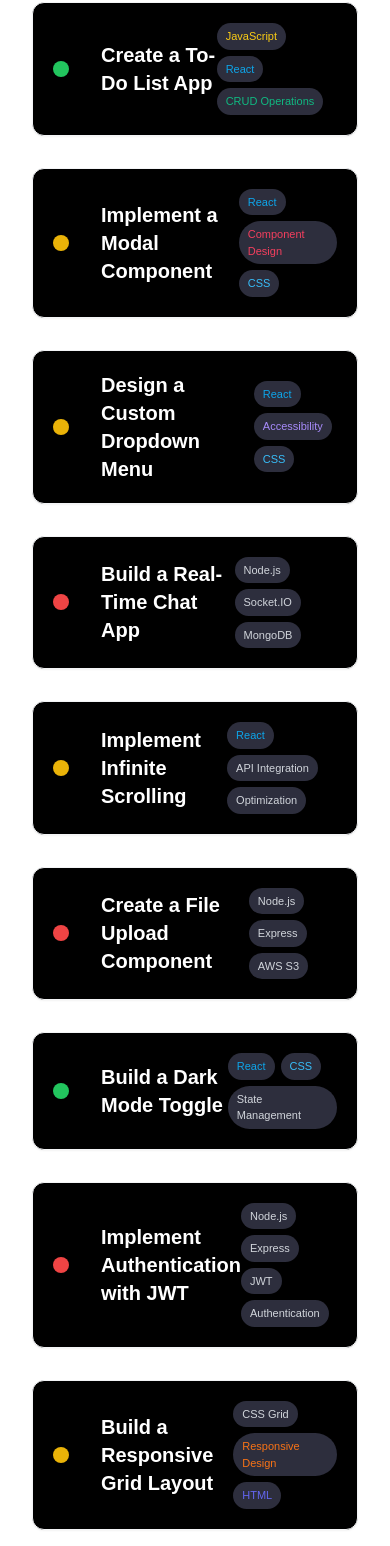
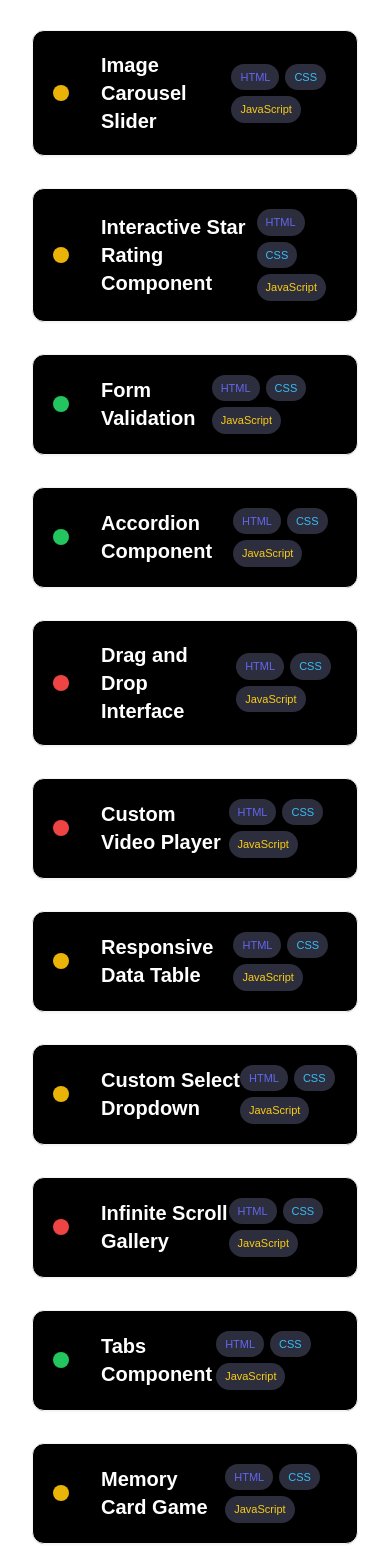
Before and after one commit to dkgulia/DevCode, a Next.js app: page /problems in a window 390 px wide. Shown: the part 332-1878 px from the top of the page. Built offline with nearby package versions, Linux system fonts and the light colour scheme.

Commit message:
responsive

```diff
--- a/src/app/problems/[id]/page.tsx
+++ b/src/app/problems/[id]/page.tsx
@@ -79,10 +79,10 @@ const ProblemPage: React.FC = () => {
   return (
     <div className="h-screen flex flex-col bg-gray-50">
       {/* Header */}
-      <header className="bg-white border-b">
-        <div className="container mx-auto px-6">
-          <div className="py-4 flex items-center justify-between">
-            <h1 className="text-xl font-bold">{problem.title}</h1>
+      <header className="border-b bg-white">
+        <div className="container ">
+          <div className=" text-black py-4 flex items-center justify-between">
+            <h1 className="text-xl text font-bold">{problem.title}</h1>
             <span
               className={`px-3 py-1 rounded-full text-sm font-medium ${
                 difficultyColors[problem.difficulty]
@@ -97,7 +97,7 @@ const ProblemPage: React.FC = () => {
       {/* Main Content */}
       <div className="flex-1 grid grid-cols-2 gap-6 p-6">
         {/* Editor Section */}
-        <div className="bg-white rounded-lg shadow-sm overflow-hidden p-4">
+        <div className="bg-black rounded-lg shadow-sm overflow-hidden p-4">
           <CodeEditor onCodeCompile={handleCodeCompile} />
         </div>
 
--- a/src/constants/problems.ts
+++ b/src/constants/problems.ts
@@ -1,100 +1,108 @@
+import { Problem, DifficultyLevel } from '@/types/problem';
 
-import { Problem, DifficultyLevel } from '@/types/problem';
-export const problems:Problem[] = [
+export const problems: Problem[] = [
   {
     id: '1',
-      title: 'Build a Responsive Navbar',
-      difficulty: 'Easy'as DifficultyLevel,
-      tags: ['HTML', 'CSS', 'Responsive Design'],
-      description: 'Create a responsive navigation bar that works well on both desktop and mobile devices. Implement a hamburger menu for mobile screens.',
-      example: 'Input: None. Output: A responsive navbar with a hamburger menu on small screens.',
+    title: 'Build a Responsive Navigation Menu',
+    difficulty: 'Easy' as DifficultyLevel,
+    tags: ['HTML', 'CSS', 'JavaScript'],
+    description: 'Create a navigation menu that transforms into a hamburger menu on mobile devices. The menu should smoothly animate when opening and closing.',
+    example: 'Input: Screen resize or hamburger click. Output: Smooth transition between desktop and mobile menu layouts.',
   },
   {
     id: '2',
-      title: 'Create a To-Do List App',
-      difficulty: 'Easy'as DifficultyLevel,
-      tags: ['JavaScript', 'React', 'CRUD Operations'],
-      description: 'Build a simple to-do list application with the ability to add, delete, and mark tasks as completed. Use React for the frontend.',
-      example: 'Input: User inputs a task and clicks "Add". Output: Task appears in the list, and users can mark it as completed or delete it.',
+    title: 'Image Carousel Slider',
+    difficulty: 'Medium' as DifficultyLevel,
+    tags: ['HTML', 'CSS', 'JavaScript'],
+    description: 'Build an image carousel that allows users to slide through multiple images. Include previous/next buttons and automatic sliding functionality.',
+    example: 'Input: Click navigation or wait for auto-slide. Output: Smooth transition between images with proper controls.',
   },
   {
     id: '3',
-      title: 'Implement a Modal Component',
-      difficulty: 'Medium'as DifficultyLevel,
-      tags: ['React', 'Component Design', 'CSS'],
-      description: 'Create a reusable modal component in React that can be used for showing content or forms in a pop-up style.',
-      example: 'Input: A button triggers the modal to open. Output: A modal appears with content and a close button.',
+    title: 'Interactive Star Rating Component',
+    difficulty: 'Medium' as DifficultyLevel,
+    tags: ['HTML', 'CSS', 'JavaScript'],
+    description: 'Create an interactive star rating component where users can hover and click to rate. Include half-star support, hover effects, and the ability to display both interactive and read-only versions. Stars should smoothly fill with color and provide visual feedback.',
+    example: 'Input: User hovers over the third star. Output: First three stars highlight. On click, rating is set. Component can also display existing ratings in read-only mode.',
   },
   {
     id: '4',
-      title: 'Design a Custom Dropdown Menu',
-      difficulty: 'Medium'as DifficultyLevel,
-      tags: ['React', 'Accessibility', 'CSS'],
-      description: 'Create a custom dropdown menu that is accessible and works on both desktop and mobile. The dropdown should be keyboard accessible and usable with a screen reader.',
-      example: 'Input: A user clicks a button to open the dropdown menu. Output: The dropdown appears with selectable options.',
+    title: 'Form Validation',
+    difficulty: 'Easy' as DifficultyLevel,
+    tags: ['HTML', 'CSS', 'JavaScript'],
+    description: 'Implement client-side form validation for a registration form. Validate email format, password strength, and matching password confirmation.',
+    example: 'Input: User enters invalid email. Output: Real-time feedback showing validation errors.',
   },
   {
     id: '5',
-      title: 'Build a Real-Time Chat App',
-      difficulty: 'Hard'as DifficultyLevel,
-      tags: ['Node.js', 'Socket.IO', 'MongoDB'],
-      description: 'Create a real-time chat application where users can send and receive messages instantly. Use Socket.IO for real-time communication and MongoDB to store the messages.',
-      example: 'Input: User sends a message in the chat window. Output: Message appears in real-time in the chat interface for all users.',
+    title: 'Accordion Component',
+    difficulty: 'Easy' as DifficultyLevel,
+    tags: ['HTML', 'CSS', 'JavaScript'],
+    description: 'Create an accordion component that expands/collapses content sections. Include smooth animations and proper accessibility attributes.',
+    example: 'Input: Click on accordion header. Output: Content panel smoothly expands or collapses.',
   },
   {
     id: '6',
-      title: 'Implement Infinite Scrolling',
-      difficulty: 'Medium'as DifficultyLevel,
-      tags: ['React', 'API Integration', 'Optimization'],
-      description: 'Implement infinite scrolling where new data is loaded automatically as the user scrolls down the page. This can be used for displaying lists, articles, or images.',
-      example: 'Input: User scrolls down the page. Output: New data is fetched and appended to the existing list as the user reaches the bottom.',
+    title: 'Drag and Drop Interface',
+    difficulty: 'Hard' as DifficultyLevel,
+    tags: ['HTML', 'CSS', 'JavaScript'],
+    description: 'Build a drag and drop interface where users can reorder items in a list. Include visual feedback during dragging and smooth animations.',
+    example: 'Input: User drags an item to a new position. Output: List reorders with smooth animation.',
   },
   {
     id: '7',
-      title: 'Create a File Upload Component',
-      difficulty: 'Hard'as DifficultyLevel,
-      tags: ['Node.js', 'Express', 'AWS S3'],
-      description: 'Build a file upload component where users can upload files to a server, and the files are stored in an AWS S3 bucket. Use Express.js for the backend and AWS SDK for integration.',
-      example: 'Input: User selects a file to upload. Output: The file is uploaded to the server and stored in AWS S3.',
+    title: 'Custom Video Player',
+    difficulty: 'Hard' as DifficultyLevel,
+    tags: ['HTML', 'CSS', 'JavaScript'],
+    description: 'Create a custom video player with play/pause, volume control, progress bar, and fullscreen functionality. Style all controls consistently.',
+    example: 'Input: User interacts with video controls. Output: Video player responds accordingly with visual feedback.',
   },
   {
     id: '8',
-      title: 'Build a Dark Mode Toggle',
-      difficulty: 'Easy'as DifficultyLevel,
-      tags: ['React', 'CSS', 'State Management'],
-      description: 'Create a simple dark mode toggle in a React app where users can switch between light and dark themes.',
-      example: 'Input: User clicks on a button to toggle dark mode. Output: The app switches between dark and light themes.',
+    title: 'Responsive Data Table',
+    difficulty: 'Medium' as DifficultyLevel,
+    tags: ['HTML', 'CSS', 'JavaScript'],
+    description: 'Build a responsive data table that works well on all screen sizes. Include sorting, filtering, and mobile-friendly view options.',
+    example: 'Input: User sorts column or filters data. Output: Table updates dynamically with proper responsive layout.',
   },
   {
     id: '9',
-      title: 'Implement Authentication with JWT',
-      difficulty: 'Hard'as DifficultyLevel,
-      tags: ['Node.js', 'Express', 'JWT', 'Authentication'],
-      description: 'Implement user authentication in a Node.js application using JWT (JSON Web Tokens). Users should be able to register, log in, and access protected routes.',
-      example: 'Input: User enters login credentials. Output: User is authenticated and receives a JWT token to access protected routes.',
+    title: 'Custom Select Dropdown',
+    difficulty: 'Medium' as DifficultyLevel,
+    tags: ['HTML', 'CSS', 'JavaScript'],
+    description: 'Create a custom-styled select dropdown with search functionality. Include keyboard navigation and proper accessibility features.',
+    example: 'Input: User types to search or uses arrow keys. Output: Dropdown filters options and allows selection.',
   },
   {
     id: '10',
-      title: 'Build a Responsive Grid Layout',
-      difficulty: 'Medium'as DifficultyLevel,
-      tags: ['CSS Grid', 'Responsive Design', 'HTML'],
-      description: 'Create a responsive grid layout using CSS Grid. The layout should adjust based on the screen size and display multiple items in a flexible grid.',
-      example: 'Input: None. Output: A responsive grid layout that displays different numbers of items based on screen size.',
+    title: 'Infinite Scroll Gallery',
+    difficulty: 'Hard' as DifficultyLevel,
+    tags: ['HTML', 'CSS', 'JavaScript'],
+    description: 'Implement an infinite scroll image gallery that loads more images as the user scrolls down. Include loading states and error handling.',
+    example: 'Input: User scrolls to bottom. Output: New images load seamlessly with loading indicator.',
   },
   {
     id: '11',
-      title: 'Design a Pagination Component',
-      difficulty: 'Medium'as DifficultyLevel,
-      tags: ['React', 'Component Design', 'Pagination'],
-      description: 'Design a pagination component that allows users to navigate through pages of content. The component should display page numbers and allow jumping to the first, last, and specific pages.',
-      example: 'Input: User clicks on a page number or next/previous buttons. Output: The content updates based on the selected page.',
+    title: 'Tabs Component',
+    difficulty: 'Easy' as DifficultyLevel,
+    tags: ['HTML', 'CSS', 'JavaScript'],
+    description: 'Build a tabbed interface that switches between different content panels. Include proper accessibility and keyboard navigation.',
+    example: 'Input: Click tab or use arrow keys. Output: Content panel switches with smooth transition.',
   },
   {
     id: '12',
-      title: 'Develop a RESTful API for Products',
-      difficulty: 'Hard'as DifficultyLevel,
-      tags: ['Node.js', 'Express', 'MongoDB', 'API Design'],
-      description: 'Create a RESTful API in Node.js using Express that allows CRUD operations for managing products. Store product data in MongoDB.',
-      example: 'Input: User sends a POST request to create a new product. Output: A new product is created in the database and returned in the response.',
+    title: 'Memory Card Game',
+    difficulty: 'Medium' as DifficultyLevel,
+    tags: ['HTML', 'CSS', 'JavaScript'],
+    description: 'Create a memory card matching game with flip animations. Include score tracking and win/lose conditions.',
+    example: 'Input: User flips cards to find matches. Output: Cards animate and game tracks progress.',
   },
+  {
+    id: '13',
+    title: 'Dynamic Search Filter',
+    difficulty: 'Medium' as DifficultyLevel,
+    tags: ['HTML', 'CSS', 'JavaScript'],
+    description: 'Build a real-time search filter that filters items as the user types. Include debouncing and highlight matching text.',
+    example: 'Input: User types search query. Output: List filters in real-time with highlighted matches.',
+  }
 ];
```
Also changed, not shown: src/app/page.tsx (+112 -57 lines). Lines whose indentation alone changed are shown as unchanged.
